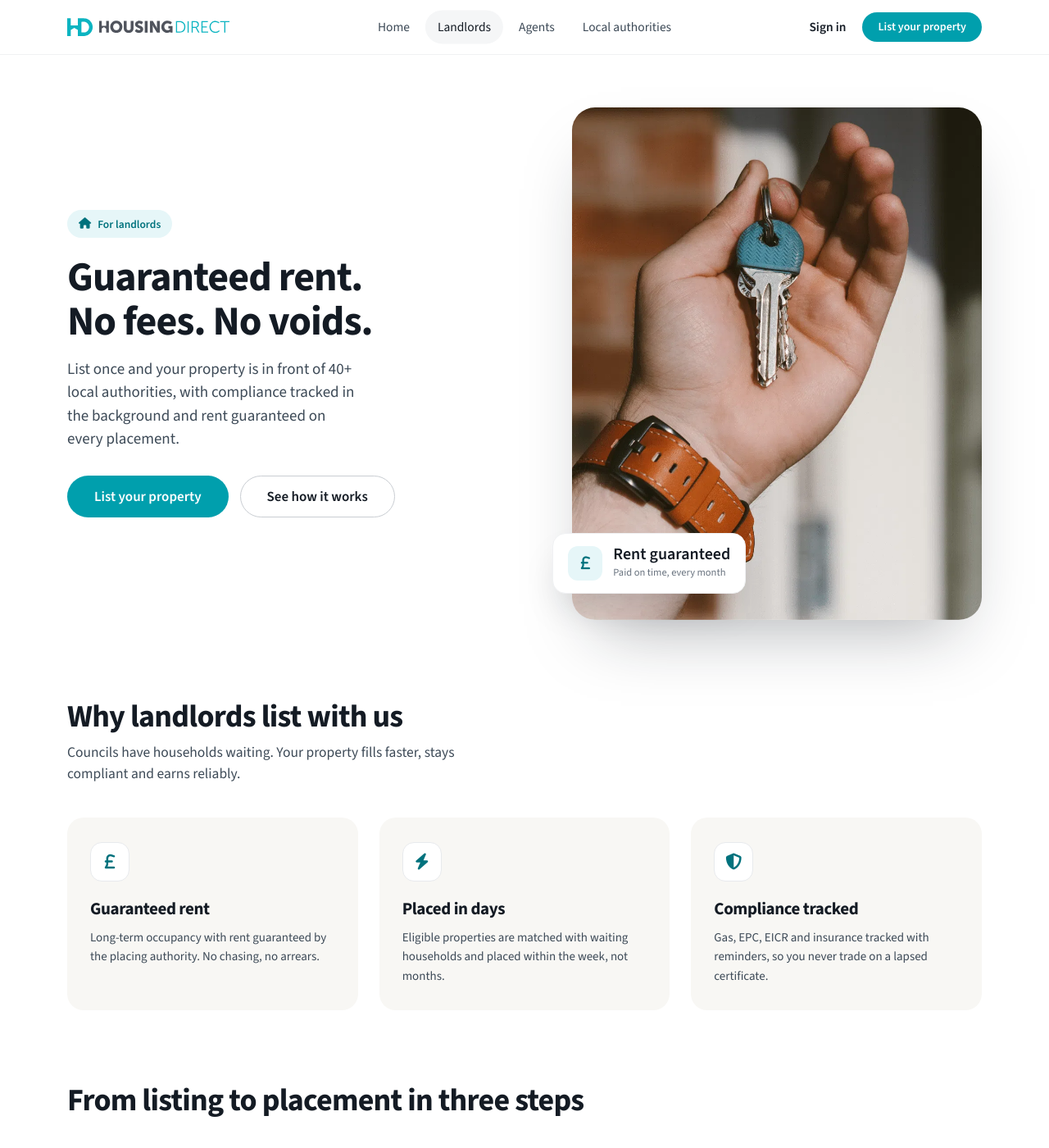
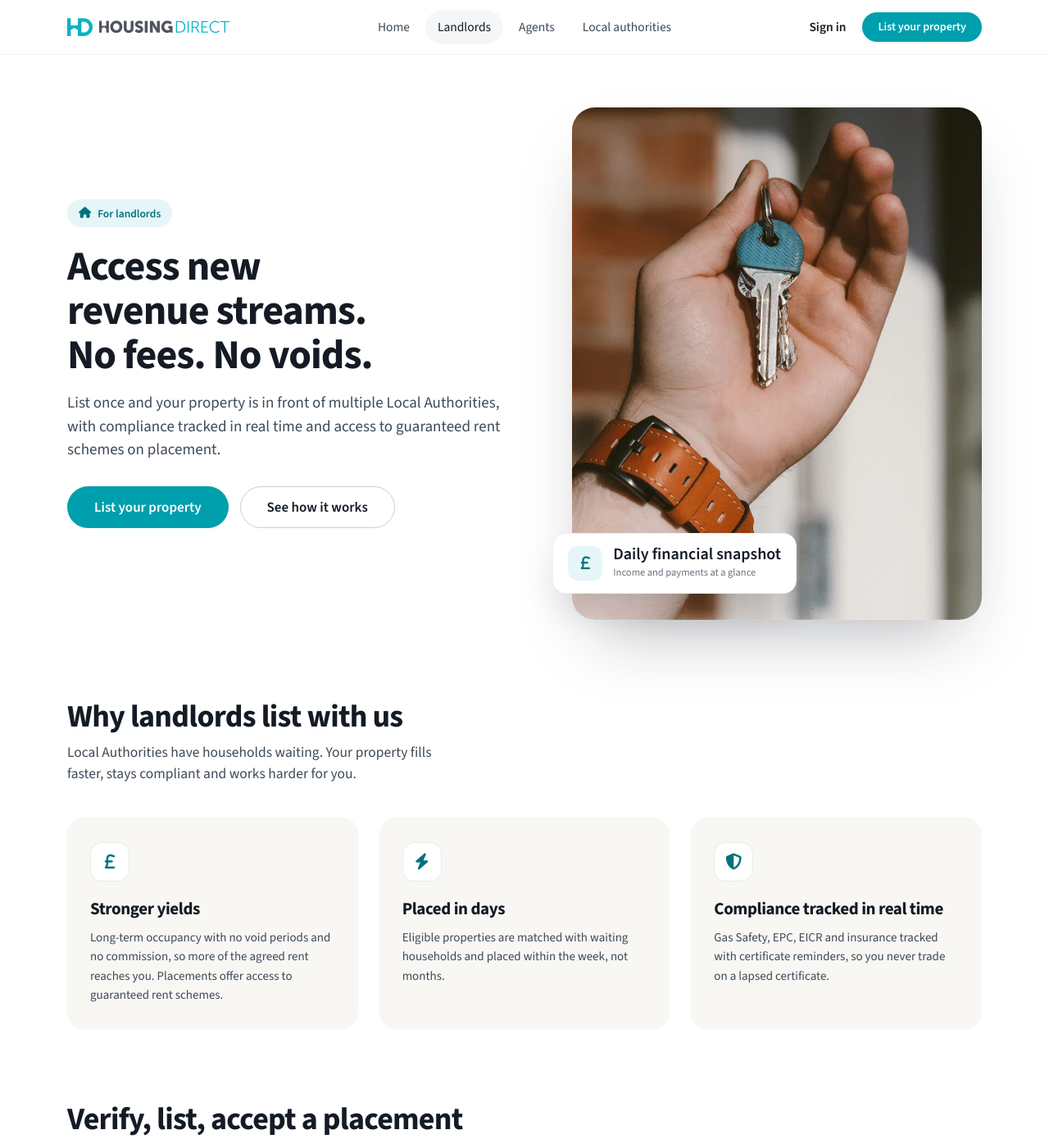
Before and after one commit to r3id/hd_v2_web, a Jekyll site: the page built from for-landlords.html, in a window 1280 px wide and 1400 px high. Shown: the whole window at 82% size. Built offline with Jekyll 4.4.1, drawn with Linux system fonts in a browser that asks for light colours; some of the changed text lies outside the part shown.

Commit message:
Update to content

```diff
--- a/assets/css/marketing.css
+++ b/assets/css/marketing.css
@@ -155,7 +155,7 @@ h2{font-size:38px;line-height:1.12;text-wrap:balance}
 @media(min-width:900px){.hero-sp .grid{grid-template-columns:1.05fr .95fr;gap:64px}}
 .hero-sp h1{font-size:50px;line-height:1.08;margin:0 0 18px;text-wrap:balance}
 @media(max-width:640px){.hero-sp h1{font-size:34px}}
-.hero-sp .sub{font-size:19px;color:var(--ink-2);max-width:38ch;margin-bottom:30px}
+.hero-sp .sub{font-size:19px;color:var(--ink-2);max-width:56ch;margin-bottom:30px}
 .hero-sp .eyebrow{display:inline-flex;align-items:center;gap:8px;font-size:13.5px;font-weight:600;color:var(--teal-700);background:var(--teal-50);padding:7px 14px;border-radius:999px;margin-bottom:20px}
 .hero-sp .cta{display:flex;flex-wrap:wrap;gap:14px}
 .hero-sp .media{position:relative}
--- a/for-landlords.html
+++ b/for-landlords.html
@@ -2,7 +2,7 @@
 layout: default
 title: "For Landlords"
 tab_title: "For Landlords · Housing Direct"
-description: "Guaranteed rent, no fees and no voids. List once and reach 40+ local authorities, with compliance tracked for you."
+description: "Access new revenue streams. No fees. No voids. List once and your property is in front of multiple Local Authorities, with compliance tracked in real time."
 permalink: /for-landlords/
 nav_active: landlords
 header_cta: list
@@ -11,35 +11,35 @@ header_cta: list
   <div class="wrap grid">
     <div>
       <span class="eyebrow"><i class="fa-solid fa-house"></i> For landlords</span>
-      <h1>Guaranteed rent. No fees. No voids.</h1>
-      <p class="sub">List once and your property is in front of 40+ local authorities, with compliance tracked in the background and rent guaranteed on every placement.</p>
+      <h1>Access new revenue streams. No fees. No voids.</h1>
+      <p class="sub">List once and your property is in front of multiple Local Authorities, with compliance tracked in real time and access to guaranteed rent schemes on placement.</p>
       <div class="cta"><a href="#" class="btn btn-teal btn-lg">List your property</a><a href="#how" class="btn btn-outline btn-lg">See how it works</a></div>
     </div>
     <div class="media">
       <div class="photo"><img src="{{ '/assets/img/hp_2.png' | relative_url }}" alt="Keys being handed over at a front door"/></div>
-      <div class="float"><div class="ic"><i class="fa-solid fa-sterling-sign"></i></div><div><div class="big">Rent guaranteed</div><div class="sm">Paid on time, every month</div></div></div>
+      <div class="float"><div class="ic"><i class="fa-solid fa-sterling-sign"></i></div><div><div class="big">Daily financial snapshot</div><div class="sm">Income and payments at a glance</div></div></div>
     </div>
   </div>
 </section>
 
 <section class="sec" id="why">
   <div class="wrap">
-    <div class="sec-head"><div><h2>Why landlords list with us</h2><p class="sec-sub">Councils have households waiting. Your property fills faster, stays compliant and earns reliably.</p></div></div>
+    <div class="sec-head"><div><h2>Why landlords list with us</h2><p class="sec-sub">Local Authorities have households waiting. Your property fills faster, stays compliant and works harder for you.</p></div></div>
     <div class="vgrid">
-      <div class="vcard"><div class="ic"><i class="fa-solid fa-sterling-sign"></i></div><h3>Guaranteed rent</h3><p>Long-term occupancy with rent guaranteed by the placing authority. No chasing, no arrears.</p></div>
+      <div class="vcard"><div class="ic"><i class="fa-solid fa-sterling-sign"></i></div><h3>Stronger yields</h3><p>Long-term occupancy with no void periods and no commission, so more of the agreed rent reaches you. Placements offer access to guaranteed rent schemes.</p></div>
       <div class="vcard"><div class="ic"><i class="fa-solid fa-bolt"></i></div><h3>Placed in days</h3><p>Eligible properties are matched with waiting households and placed within the week, not months.</p></div>
-      <div class="vcard"><div class="ic"><i class="fa-solid fa-shield-halved"></i></div><h3>Compliance tracked</h3><p>Gas, EPC, EICR and insurance tracked with reminders, so you never trade on a lapsed certificate.</p></div>
+      <div class="vcard"><div class="ic"><i class="fa-solid fa-shield-halved"></i></div><h3>Compliance tracked in real time</h3><p>Gas Safety, EPC, EICR and insurance tracked with certificate reminders, so you never trade on a lapsed certificate.</p></div>
     </div>
   </div>
 </section>
 
 <section class="sec" id="how" style="padding-top:0">
   <div class="wrap">
-    <div class="sec-head"><div><h2>From listing to placement in three steps</h2></div></div>
+    <div class="sec-head"><div><h2>Verify, list, accept a placement</h2></div></div>
     <div class="steps">
-      <div class="step"><div class="n">STEP 01</div><h3>Get verified</h3><p>Prove your ID and upload your certificates once. Verification usually takes under a day.</p></div>
-      <div class="step"><div class="n">STEP 02</div><h3>List your property</h3><p>A guided flow captures photos, details, availability and your nightly rate.</p></div>
-      <div class="step"><div class="n">STEP 03</div><h3>Accept a booking</h3><p>Councils send booking requests with occupant details. Approve, sign digitally and the placement is live.</p></div>
+      <div class="step"><div class="n">STEP 01</div><h3>Verify</h3><p>Prove your ID and upload your certificates once. Verification usually takes under a day.</p></div>
+      <div class="step"><div class="n">STEP 02</div><h3>List property</h3><p>A guided flow captures photos, details and availability. Listing is free, with no commission.</p></div>
+      <div class="step"><div class="n">STEP 03</div><h3>Accept booking / placement</h3><p>Local Authorities send booking requests with occupant details. Approve, sign digitally and the placement is live.</p></div>
     </div>
     <div style="margin-top:40px"><a href="#" class="btn btn-teal btn-lg">List your property</a></div>
   </div>
@@ -53,7 +53,8 @@ header_cta: list
       <p class="sec-sub" style="margin-top:14px">Once a household moves in, the platform keeps everything running without the admin landing on you.</p>
       <ul class="flist">
         <li><span class="ck"><i class="fa-solid fa-check"></i></span><span class="ft"><b>Always up to date</b>: certificates and availability stay live, so offers are real.</span></li>
-        <li><span class="ck"><i class="fa-solid fa-check"></i></span><span class="ft"><b>Maintenance handled in-app</b>: occupants report and track issues through the Arthur app, with photos and live messaging, 24/7.</span></li>
+        <li><span class="ck"><i class="fa-solid fa-check"></i></span><span class="ft"><b>Daily financial snapshot</b>: income, payments and upcoming statements at a glance in your dashboard.</span></li>
+        <li><span class="ck"><i class="fa-solid fa-check"></i></span><span class="ft"><b>Maintenance handled online</b>: occupants report and track issues with photos and live messaging, 24/7.</span></li>
         <li><span class="ck"><i class="fa-solid fa-check"></i></span><span class="ft"><b>Digital paper trail</b>: contracts, certificates and statements in one place.</span></li>
         <li><span class="ck"><i class="fa-solid fa-check"></i></span><span class="ft"><b>Every property type</b>: flats, houses, studios, rooms in shared properties and HMOs.</span></li>
       </ul>
@@ -63,7 +64,7 @@ header_cta: list
 
 <section class="sec" style="padding-top:0">
   <div class="wrap"><div class="quote-wrap">
-    <p class="quote">"Guaranteed rent, and the compliance reminders alone are worth it. My two flats were placed <span class="hl">within the week</span>."</p>
+    <p class="quote">"The income is reliable, and the compliance reminders alone are worth it. My two flats were placed <span class="hl">within the week</span>."</p>
     <div class="quote-by"><span class="av" style="background:#966f11">SP</span><div><div class="qn">Sunil Patel</div><div class="qr">Landlord · Eastbourne</div></div></div>
   </div></div>
 </section>
@@ -71,18 +72,18 @@ header_cta: list
   <div class="wrap">
     <div class="sec-head" style="justify-content:center;text-align:center"><div style="margin:0 auto"><h2>Landlord questions</h2></div></div>
     <div class="faq">
-      <details class="qa" open><summary>What does it cost?<span class="ch"><i class="fa-solid fa-plus"></i></span></summary><div class="ans">Nothing. There are no listing fees and no commission. You keep the quoted nightly rate.</div></details>
+      <details class="qa" open><summary>What does it cost?<span class="ch"><i class="fa-solid fa-plus"></i></span></summary><div class="ans">Nothing. There are no listing fees and no commission. You keep the full agreed rent.</div></details>
       <details class="qa"><summary>What types of property do you accept?<span class="ch"><i class="fa-solid fa-plus"></i></span></summary><div class="ans">Flats, houses, studios, rooms in shared properties and HMOs. If it's safe, compliant and lettable, a council near you likely needs it.</div></details>
-      <details class="qa"><summary>How does guaranteed rent work?<span class="ch"><i class="fa-solid fa-plus"></i></span></summary><div class="ans">Placements are backed by the placing authority, so rent is paid on time for the full term of the placement.</div></details>
+      <details class="qa"><summary>Can I access a guaranteed rent scheme?<span class="ch"><i class="fa-solid fa-plus"></i></span></summary><div class="ans">Many placing authorities run guaranteed rent schemes, and listing with us gives you access to them where they are available. Terms are set by the authority and shown before you accept a booking.</div></details>
       <details class="qa"><summary>What condition does my property need to be in?<span class="ch"><i class="fa-solid fa-plus"></i></span></summary><div class="ans">Safe, clean and compliant: current gas, EPC, EICR and appropriate licences where required. Our vetting team reviews every listing before it goes live.</div></details>
-      <details class="qa"><summary>Who handles maintenance?<span class="ch"><i class="fa-solid fa-plus"></i></span></summary><div class="ans">Occupants report and track issues through the Arthur app 24/7, with photo uploads and live messaging, so problems reach you without phone tag.</div></details>
+      <details class="qa"><summary>Who handles maintenance?<span class="ch"><i class="fa-solid fa-plus"></i></span></summary><div class="ans">Occupants report and track issues online 24/7, with photo uploads and live messaging, so problems reach you without phone tag.</div></details>
     </div>
   </div>
 </section>
 <section class="finalcta">
   <div class="wrap">
     <h2>Your property could be earning next week</h2>
-    <p>Get verified today and put your property in front of 40+ local authorities.</p>
+    <p>Get verified today and put your property in front of multiple Local Authorities.</p>
     <div class="hero-cta"><a href="#" class="btn btn-teal btn-lg">List your property</a><a href="{{ '/book-a-demo/' | relative_url }}" class="btn btn-outline btn-lg">Book a demo</a></div>
   </div>
 </section>
--- a/thanks.html
+++ b/thanks.html
@@ -24,7 +24,7 @@ noindex: true
     <div class="acards" id="thanks-cards">
       <a href="{{ '/for-landlords/' | relative_url }}" class="acard" data-role="landlord">
         <img src="{{ '/assets/img/hp_2.png' | relative_url }}" alt="Keys being handed over at a front door"/>
-        <div class="bd"><div class="k">For landlords</div><h3>List once, reach councils in your area</h3><p>Free to list, guaranteed rent, compliance tracked for you.</p><span class="go">Learn more <i class="fa-solid fa-arrow-right"></i></span></div>
+        <div class="bd"><div class="k">For landlords</div><h3>List once, reach councils in your area</h3><p>Free to list, access to guaranteed rent schemes, compliance tracked for you.</p><span class="go">Learn more <i class="fa-solid fa-arrow-right"></i></span></div>
       </a>
       <a href="{{ '/for-agents/' | relative_url }}" class="acard" data-role="agent">
         <img src="{{ '/assets/img/hp_5.png' | relative_url }}" alt="An agent showing a property"/>
@@ -32,7 +32,7 @@ noindex: true
       </a>
       <a href="{{ '/for-local-authorities/' | relative_url }}" class="acard" data-role="la">
         <img src="{{ '/assets/img/hp_3.jpg' | relative_url }}" alt="A row of new-build council homes"/>
-        <div class="bd"><div class="k">For local authorities</div><h3>Vetted stock,<br>ready to book</h3><p>Search your patch, place end to end, prove every step.</p><span class="go">Learn more <i class="fa-solid fa-arrow-right"></i></span></div>
+        <div class="bd"><div class="k">For local authorities</div><h3>Vetted stock,<br>ready to book</h3><p>Search your required location, book and manage, prove every step.</p><span class="go">Learn more <i class="fa-solid fa-arrow-right"></i></span></div>
       </a>
     </div>
   </div>
```
Also changed, not shown: for-agents.html (+10 -9 lines), for-local-authorities.html (+10 -9 lines), index.html (+7 -7 lines).
